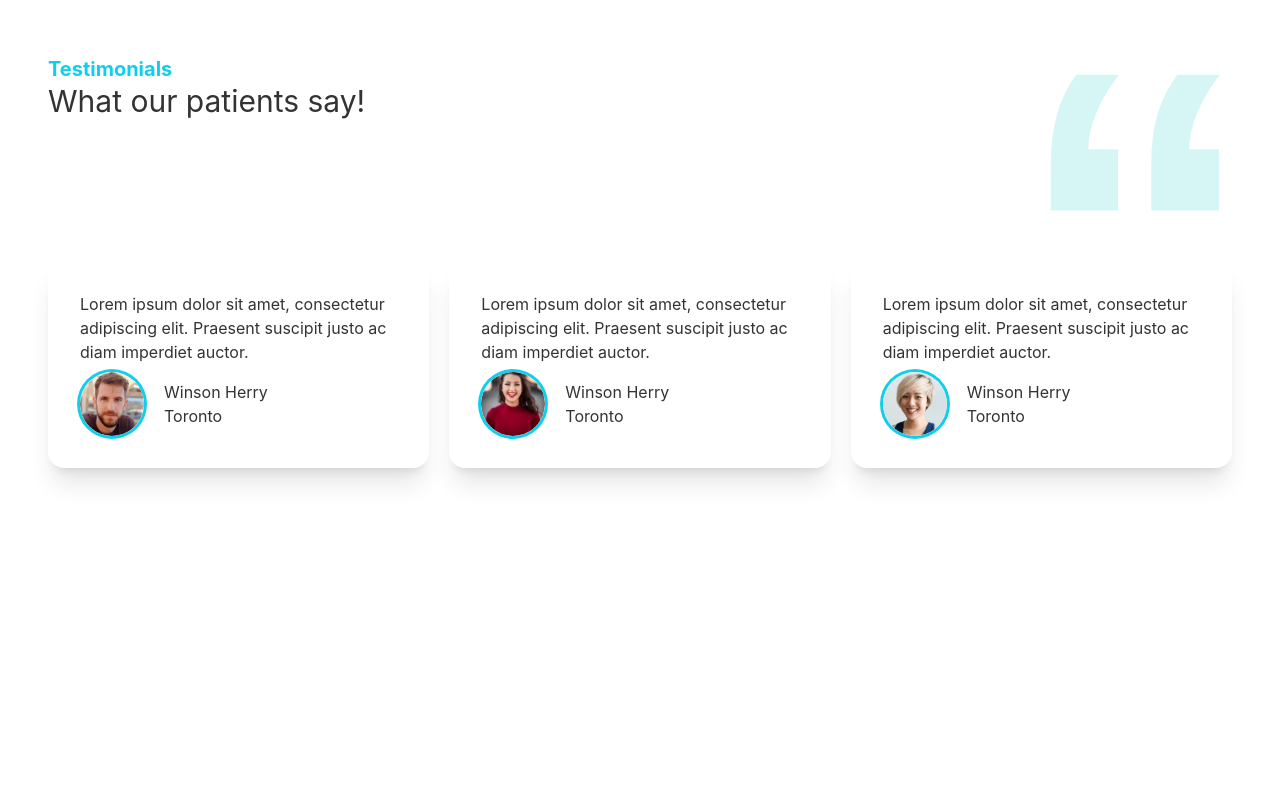
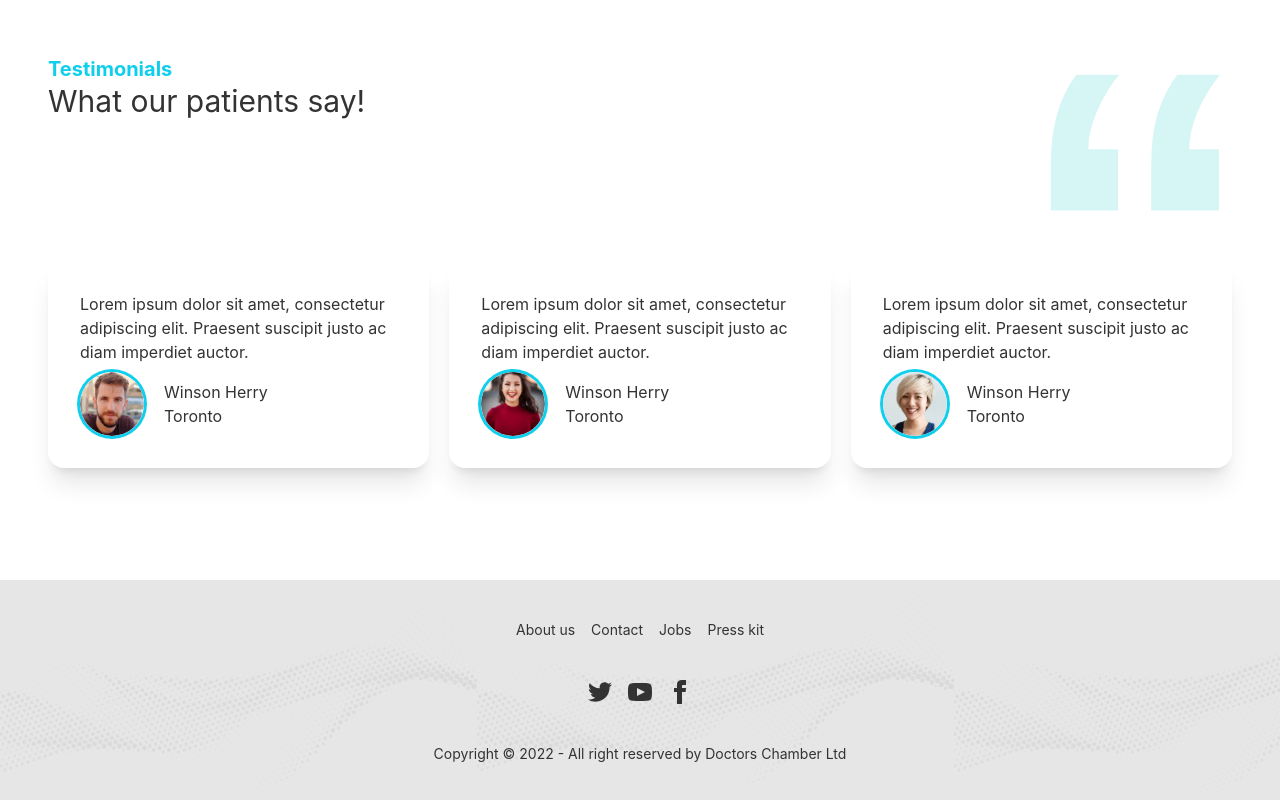
Before and after one commit to Siydulislam/doctors-chamber, a React (Create React App) app in the folder frontend/: page / in a window 1280 px wide. Shown: the part 2292-3092 px from the top of the page. Before the commit the page ends 2872 px from the top, so only its background shows below. Built offline with nearby package versions, Linux system fonts and the light colour scheme.

Commit message:
set footer

```diff
--- /dev/null
+++ b/frontend/src/pages/Home/Footer.js
@@ -0,0 +1,27 @@
+import React from 'react';
+import { Link } from 'react-router-dom';
+
+const Footer = () => {
+    return (
+        <footer className="footer footer-center p-10 bg-base-200 bg-footer bg-contain">
+            <div className="grid grid-flow-col gap-4">
+                <Link className="link link-hover">About us</Link>
+                <Link className="link link-hover">Contact</Link>
+                <Link className="link link-hover">Jobs</Link>
+                <Link className="link link-hover">Press kit</Link>
+            </div>
+            <div>
+                <div className="grid grid-flow-col gap-4">
+                    <a href="https://www.twitter.com"><svg xmlns="http://www.w3.org/2000/svg" width="24" height="24" viewBox="0 0 24 24" className="fill-current"><path d="M24 4.557c-.883.392-1.832.656-2.828.775 1.017-.609 1.798-1.574 2.165-2.724-.951.564-2.005.974-3.127 1.195-.897-.957-2.178-1.555-3.594-1.555-3.179 0-5.515 2.966-4.797 6.045-4.091-.205-7.719-2.165-10.148-5.144-1.29 2.213-.669 5.108 1.523 6.574-.806-.026-1.566-.247-2.229-.616-.054 2.281 1.581 4.415 3.949 4.89-.693.188-1.452.232-2.224.084.626 1.956 2.444 3.379 4.6 3.419-2.07 1.623-4.678 2.348-7.29 2.04 2.179 1.397 4.768 2.212 7.548 2.212 9.142 0 14.307-7.721 13.995-14.646.962-.695 1.797-1.562 2.457-2.549z"></path></svg></a>
+                    <a href="https://www.youtube.com"><svg xmlns="http://www.w3.org/2000/svg" width="24" height="24" viewBox="0 0 24 24" className="fill-current"><path d="M19.615 3.184c-3.604-.246-11.631-.245-15.23 0-3.897.266-4.356 2.62-4.385 8.816.029 6.185.484 8.549 4.385 8.816 3.6.245 11.626.246 15.23 0 3.897-.266 4.356-2.62 4.385-8.816-.029-6.185-.484-8.549-4.385-8.816zm-10.615 12.816v-8l8 3.993-8 4.007z"></path></svg></a>
+                    <a href="https://www.facebook.com"><svg xmlns="http://www.w3.org/2000/svg" width="24" height="24" viewBox="0 0 24 24" className="fill-current"><path d="M9 8h-3v4h3v12h5v-12h3.642l.358-4h-4v-1.667c0-.955.192-1.333 1.115-1.333h2.885v-5h-3.808c-3.596 0-5.192 1.583-5.192 4.615v3.385z"></path></svg></a>
+                </div>
+            </div>
+            <div>
+                <p>Copyright © 2022 - All right reserved by Doctors Chamber Ltd</p>
+            </div>
+        </footer>
+    );
+};
+
+export default Footer;
--- a/frontend/src/pages/Home/Home.js
+++ b/frontend/src/pages/Home/Home.js
@@ -1,5 +1,6 @@
 import React from 'react';
 import Banner from './Banner';
+import Footer from './Footer';
 import Info from './Info';
 import MakeAppointment from './MakeAppointment';
 import Services from './Services';
@@ -13,6 +14,7 @@
             <Services />
             <MakeAppointment />
             <Testimonials />
+            <Footer />
         </div>
     );
 };
--- a/frontend/tailwind.config.js
+++ b/frontend/tailwind.config.js
@@ -4,7 +4,8 @@
     extend: {
       backgroundImage: {
         "hero": "url('/src/assets/images/bg.png')",
-        "appointment": "url('/src/assets/images/appointment.png')"
+        "appointment": "url('/src/assets/images/appointment.png')",
+        "footer": "url('/src/assets/images/footer.png')"
       }
     },
   },
```
